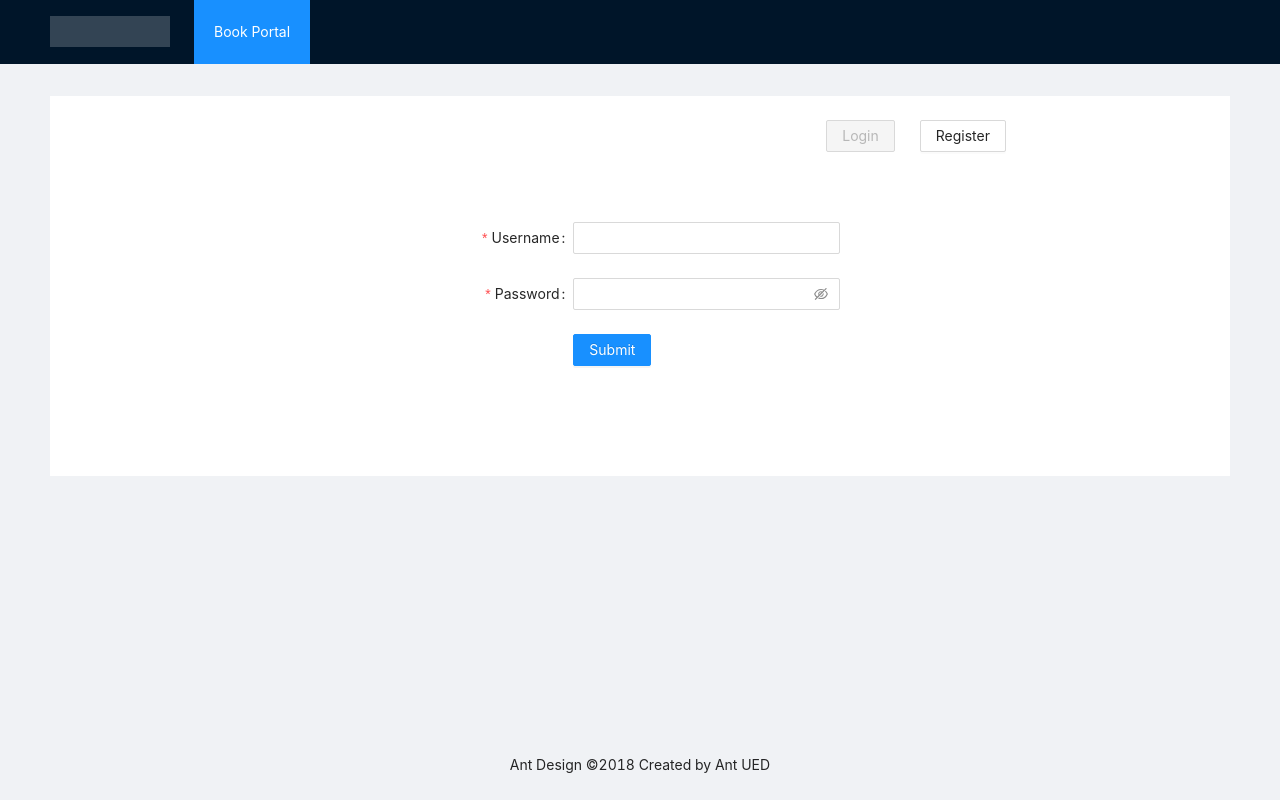
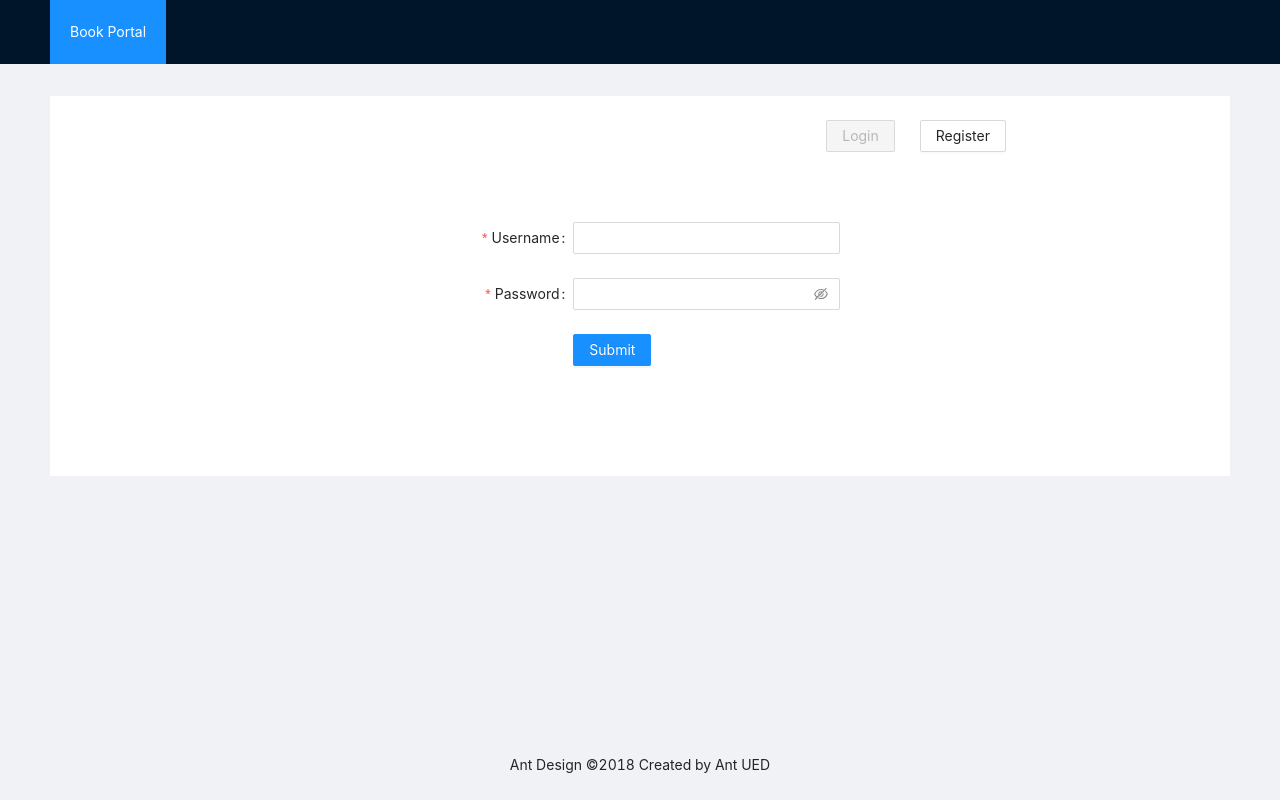
Before and after one commit to UmutEmreOnder/BookPortalFront, a React (Create React App) app: page / in a window 1280 px wide. Built offline with nearby package versions, Linux system fonts and the light colour scheme.

Commit message:
Logo removed

```diff
--- a/src/routing-example/App.js
+++ b/src/routing-example/App.js
@@ -35,7 +35,6 @@ export default function App() {
         <Router>
             <Layout style={{height: "100vh"}}>
                 <Header style={{position: "fixed", zIndex: 1, width: "100%"}}>
-                    <div className="logo"/>
                     <Menu theme="dark" mode="horizontal" defaultSelectedKeys={["1"]}>
                         <Menu.Item key="1">
                             <Link to="/">Book Portal</Link>
```
